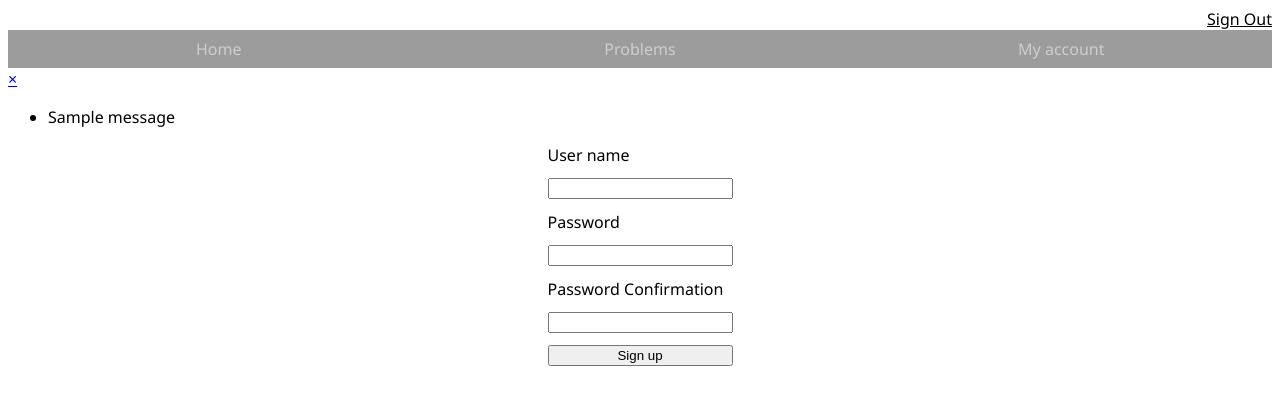
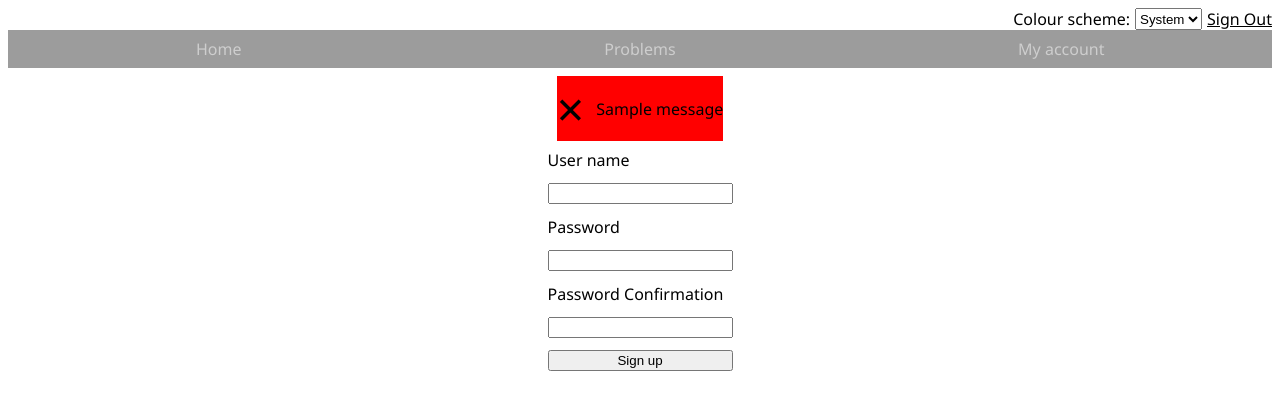
Before and after one commit to grqx/pywebjudge, a Python web app: template templates/sign-up.html in a window 1280 px wide. Shown: the top 410 px of the page. Run offline with Jinja, Linux system fonts and the light colour scheme; the template is opened without the code that fills it: most values are stand-ins (such as "Sample title", 1, 10 or a date in 2020); one stand-in notice (Sample message) is shown.

Commit message:
colorscheme(should be colourscheme), flash message, noscript improvements

```diff
--- a/static/index.css
+++ b/static/index.css
@@ -1,6 +1,17 @@
 html {
+    font-family: "Segoe UI", sans-serif;
+}
+
+html:has(#colorscheme > option:nth-child(1):checked) {
     color-scheme: light dark;
-    font-family: "Segoe UI",sans-serif;
+}
+
+html:has(#colorscheme > option:nth-child(2):checked) {
+    color-scheme: light;
+}
+
+html:has(#colorscheme > option:nth-child(3):checked) {
+    color-scheme: dark;
 }
 
 #navbar {
@@ -65,26 +76,20 @@ html {
     grid-column: 1 / -1;
 }
 
+/* Gap+Column+Margin flex */
+.gcmflex {
+    display: flex;
+    gap: 12px;
+    flex-direction: column;
+    width: fit-content;
+    margin: 8px auto;
+}
+
+/* Gap flex */
 .gflex {
     display: flex;
     gap: 12px;
 }
-
-.grid250px {
-    /* TODO: test; --var? */
-    display: grid;
-    grid-template-columns: repeat(auto-fit, minmax(250px, 1fr));
-}
-
-.flex-col {
-    flex-direction: column;
-    width: fit-content;
-}
-
-.margin10px {
-    margin: 8px auto;
-}
-
 
 table.pretty-table {
     border-collapse: collapse;
@@ -132,3 +137,15 @@ div.topbar {
 div.topbar a {
     color: inherit;
 }
+
+div.alert-message:has(> input.alert-close-chk:checked) {
+    display: none;
+}
+
+div:has(div.alert-message) {
+    background-color: red;
+}
+
+.XL-font {
+    font-size: 48px;
+}
--- a/templates/sign-up.html
+++ b/templates/sign-up.html
@@ -7,6 +7,12 @@
 </head>
 <body>
     <div class="topbar">
+        <label for="colorscheme">Colour scheme: </label>
+        <select id="colorscheme">
+            <option selected>System</option>
+            <option>Light</option>
+            <option>Dark</option>
+        </select>
         {% if u is not none() %}
         <a href="/logout">Sign Out</a>
         {% else %}
@@ -22,22 +28,21 @@
         </ul>
     </nav>
 
-    <div>
     {% with errors = get_flashed_messages(category_filter=["signup"]) %}
     {% if errors %}
-        <div class="alert-message block-message error">
-          <a class="close" href="#">×</a>
-          <ul>
+    <div class="gcmflex">
         {%- for msg in errors %}
-            <li>{{ msg }}</li>
+            <div class="alert-message gflex">
+                <input id="alert-close-btn-{{ loop.index0 }}" class="hidden alert-close-chk" type="checkbox">
+                <label class="XL-font centre-align-v" for="alert-close-btn-{{ loop.index0 }}">&times;</label>
+                <p class="centre-align-v">{{ msg }}</p>
+            </div>
         {% endfor -%}
-          </ul>
     </div>
     {% endif %}
     {% endwith %}
-    </div>
 
-    <form class="gflex flex-col margin10px" name="sign-up" action="/sign-up" method="post">
+    <form class="gcmflex" name="sign-up" action="/sign-up" method="post">
         <label for="user">User name</label>
         <input id="user" name="u" type="text" required></input>
         <label for="passwd">Password</label>
```
Also changed, not shown: src/routes.py (+23 -14 lines), templates/index.html (+9 -3 lines), templates/login.html (+23 -4 lines), templates/me.html (+9 -3 lines), templates/problem.html (+14 -3 lines), templates/problems.html (+9 -3 lines). Lines whose indentation alone changed are shown as unchanged.
